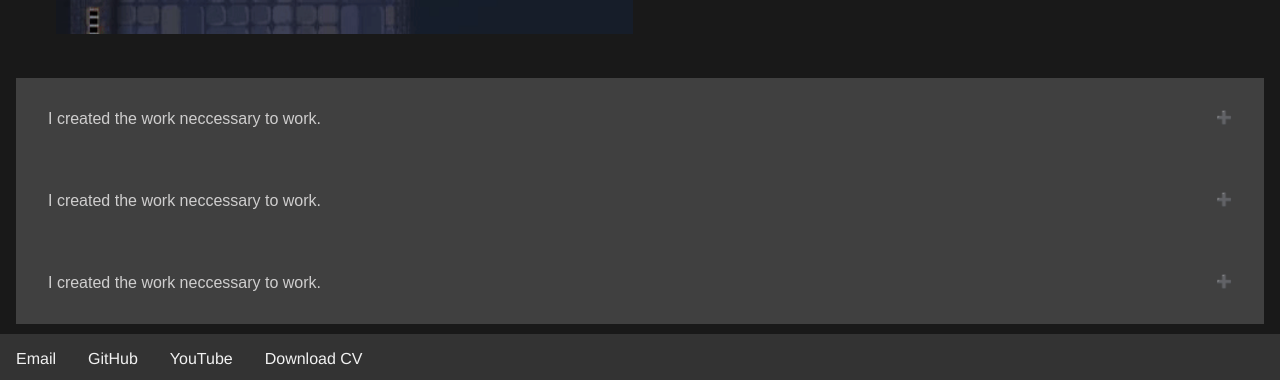
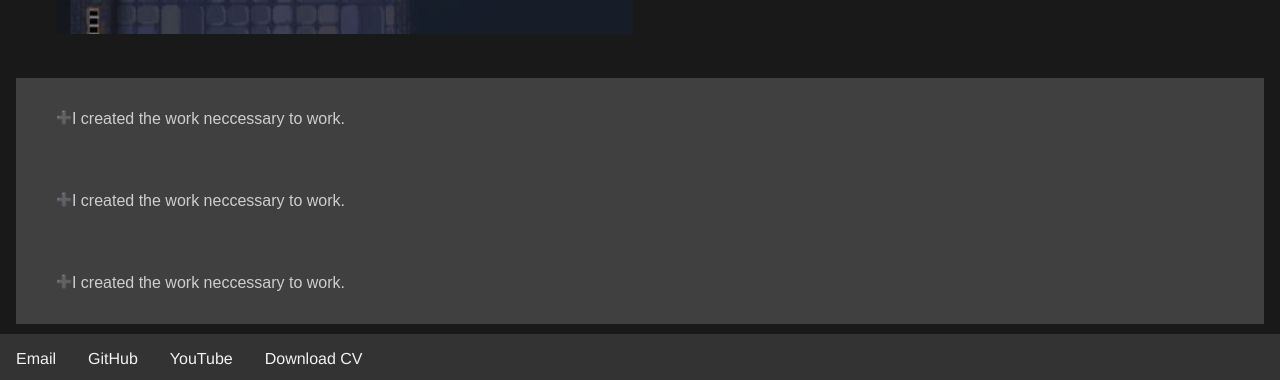
Before and after one commit to KaneAdams-Dev/KaneAdams-Dev.github.io, a Jekyll site: the page built from Projects/Mobbers.html, in a window 1280 px wide and 1400 px high, scrolled down 1616 px. Shown: the part 1016-1396 px from the top of the window. Built offline with Jekyll 4.4.1, drawn with Linux system fonts in a browser that asks for light colours; Markdown is read by kramdown in place of the engine named in the settings.

Commit message:
Collapsible width
Made collapsible width more narrow to fit with size of all other content.

```diff
--- a/css/style.css
+++ b/css/style.css
@@ -118,7 +118,16 @@
 
 /* Collapsibles */
 
+.Responsibilities {
+    display: flex;
+    flex-direction: column;
+    align-content: center;
+    align-items: center;
+    justify-content: center;
+}
+
 .collapsible {
+    max-width: 80rem;
     background-color: #404040;
     color: #cfcece;
     cursor: pointer;
@@ -128,6 +137,8 @@
     text-align: left;
     outline: none;
     font-size: 1rem;
+
+    align-items: center;
 }
 
 .collapsible p {
@@ -140,7 +151,7 @@
 }
 
 .collapsible-content {
-    padding: 0 1.2rem;
+    max-width: 80rem;
     max-height: 0;
     overflow: hidden;
     background-color: #505050;
@@ -156,9 +167,13 @@
     height: 0;
 }
 
+.collapsible::content{
+    color: blue;
+}
+
 .collapsible-content img {
     border: 4px;
-    margin-bottom: 1rem;
+    margin: 1rem;
     display: block;
     max-width: 75%;
     height: auto;
@@ -176,8 +191,12 @@
     content: '\02795';
     font-size: 0.8rem;
     color: white;
-    float: right;
+    float: left;
     margin-left: 0.5rem;
+}
+
+.collapsible:hover::after{
+    color: pink;
 }
 
 .collapsible.active::after {
```
